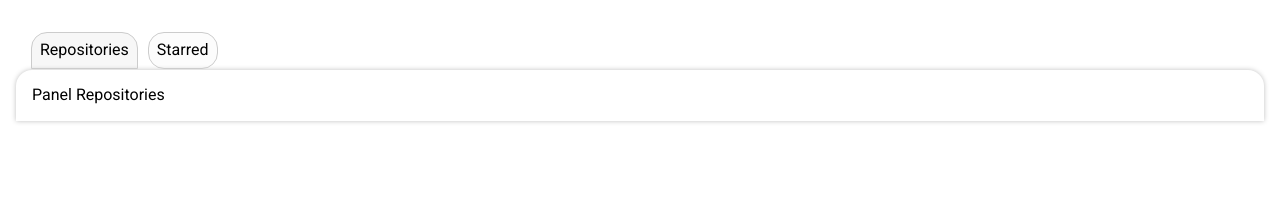
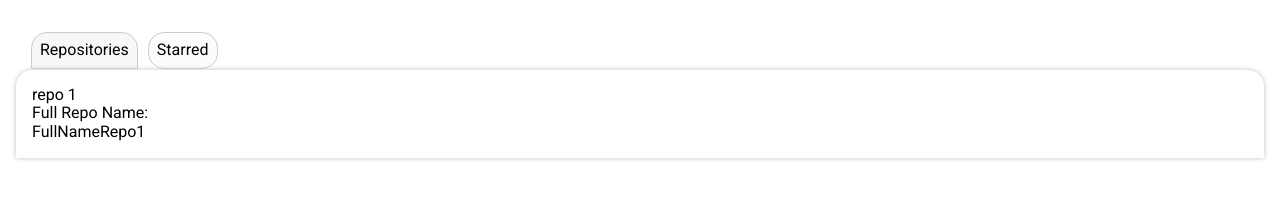
Before and after one commit to bernasurf/react-github-api, a React (Create React App) app: page / in a window 1280 px wide. Shown: the part 251-450 px from the top of the page. Built offline with nearby package versions, Linux system fonts and the light colour scheme.

Commit message:
add repository-item component to dyamic render reposInfo

```diff
--- a/src/components/repositories/index.js
+++ b/src/components/repositories/index.js
@@ -1,4 +1,5 @@
 import React from 'react';
+import RepositoryItem from '../repository-item';
 import * as S from './styled';
 
 const Repositories = () => {
@@ -11,8 +12,8 @@ const Repositories = () => {
         <S.WrapperTab>Repositories</S.WrapperTab>
         <S.WrapperTab>Starred</S.WrapperTab>
       </S.WrapperTabList>
-      <S.WrapperTabPanel>Panel Repositories</S.WrapperTabPanel>
-      <S.WrapperTabPanel>Panel Starred</S.WrapperTabPanel>
+      <S.WrapperTabPanel><RepositoryItem name="repo 1" linkToRepo="https://wwww.github.com/linkRepo1" fullRepoName="FullNameRepo1"/></S.WrapperTabPanel>
+      <S.WrapperTabPanel><RepositoryItem name="repo 2" linkToRepo="https://wwww.github.com/linkRepo2" fullRepoName="FullNameRepo2"/></S.WrapperTabPanel>
     </S.WrapperTabs>
   )
 }
--- /dev/null
+++ b/src/components/repository-item/index.js
@@ -0,0 +1,13 @@
+import React from 'react'
+
+const RepositoryItem = ({ name, linkToRepo, fullRepoName }) => {
+  return (
+    <div>
+      <h2> { name } </h2>
+      <h4>Full Repo Name:</h4>
+      <a href={linkToRepo} target="_blank" rel="noreferrer">{ fullRepoName }</a>
+    </div>
+  )
+}
+
+export default RepositoryItem
```
